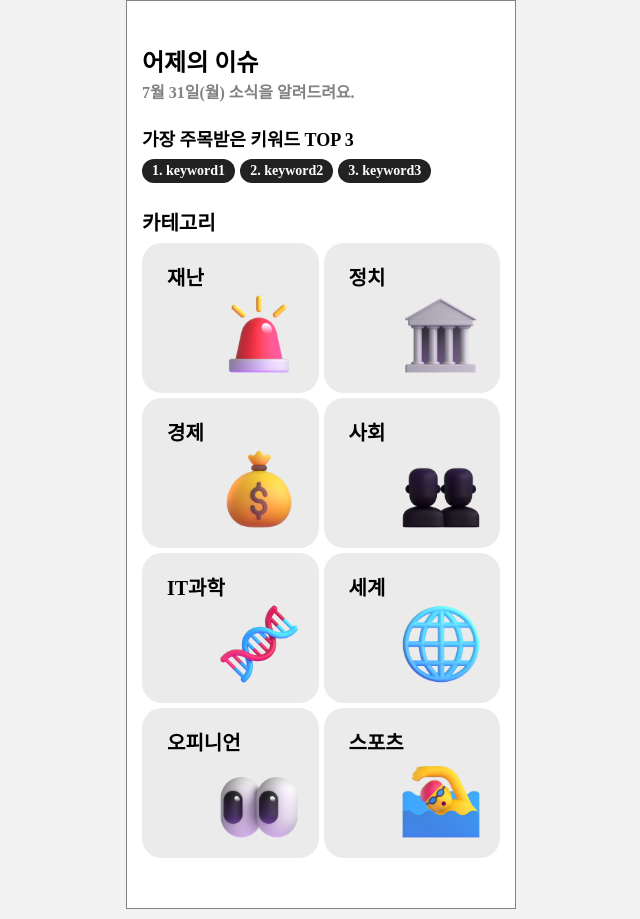
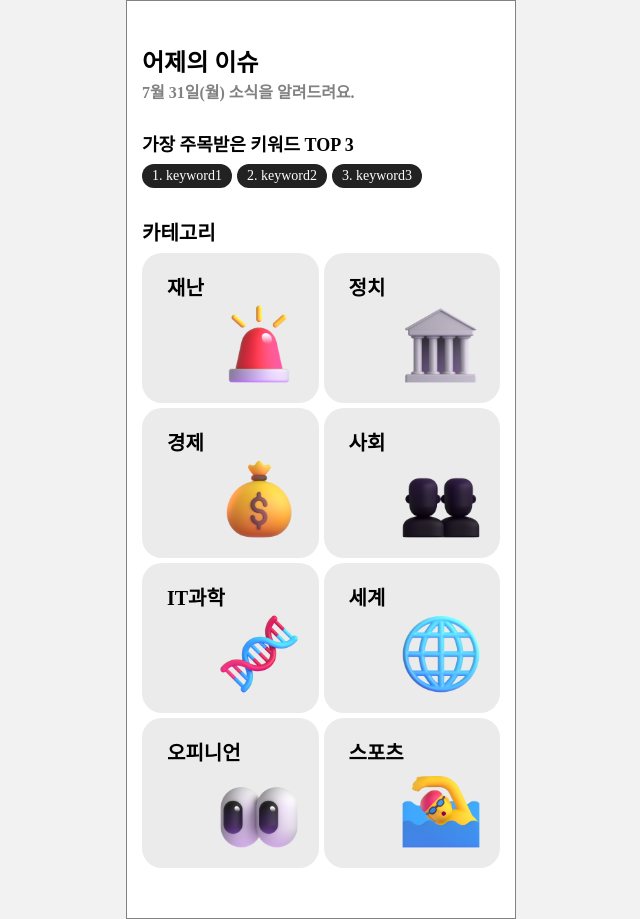
Before and after one commit to dailyganzi/Dailyganzi-FE, a plain HTML site: page pages/main.html in a window 1280 px wide. Shown: the whole page, without its empty margins (319-959 px from the left). Drawn offline with nearby package versions, Linux system fonts and the light colour scheme; a web font is replaced by a local one.

Commit message:
수정: 전역 폰트 설정 및 스타일 변경

```diff
--- a/styles/main.scss
+++ b/styles/main.scss
@@ -1,4 +1,4 @@
-@import "./reset.css";
+@import "./style.css";
 @import "./variables/color";
 
 body {
@@ -24,7 +24,7 @@ body {
   display: flex;
   padding: 50px 0;
   flex-direction: column;
-  gap: 30px;
+  gap: 35px;
 }
 
 .heading {
@@ -61,7 +61,7 @@ body {
         display: flex;
         padding: 5px 10px;
         font-size: 14px;
-        font-weight: bold;
+        // font-weight: bold;
         background-color: $txt-color;
         border-radius: 20px;
         color: white;
```
Also changed, not shown: styles/main.css, 1 other file.
